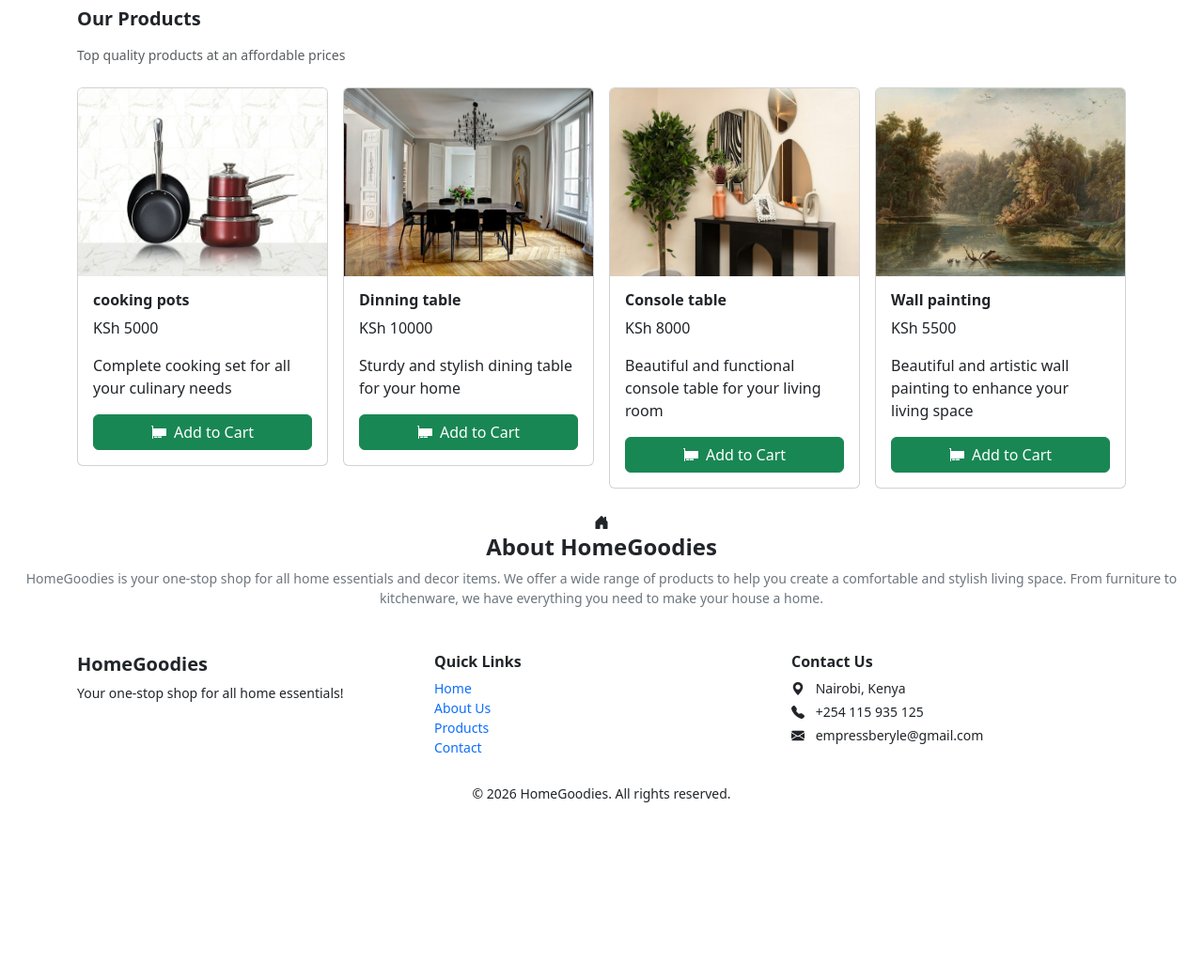
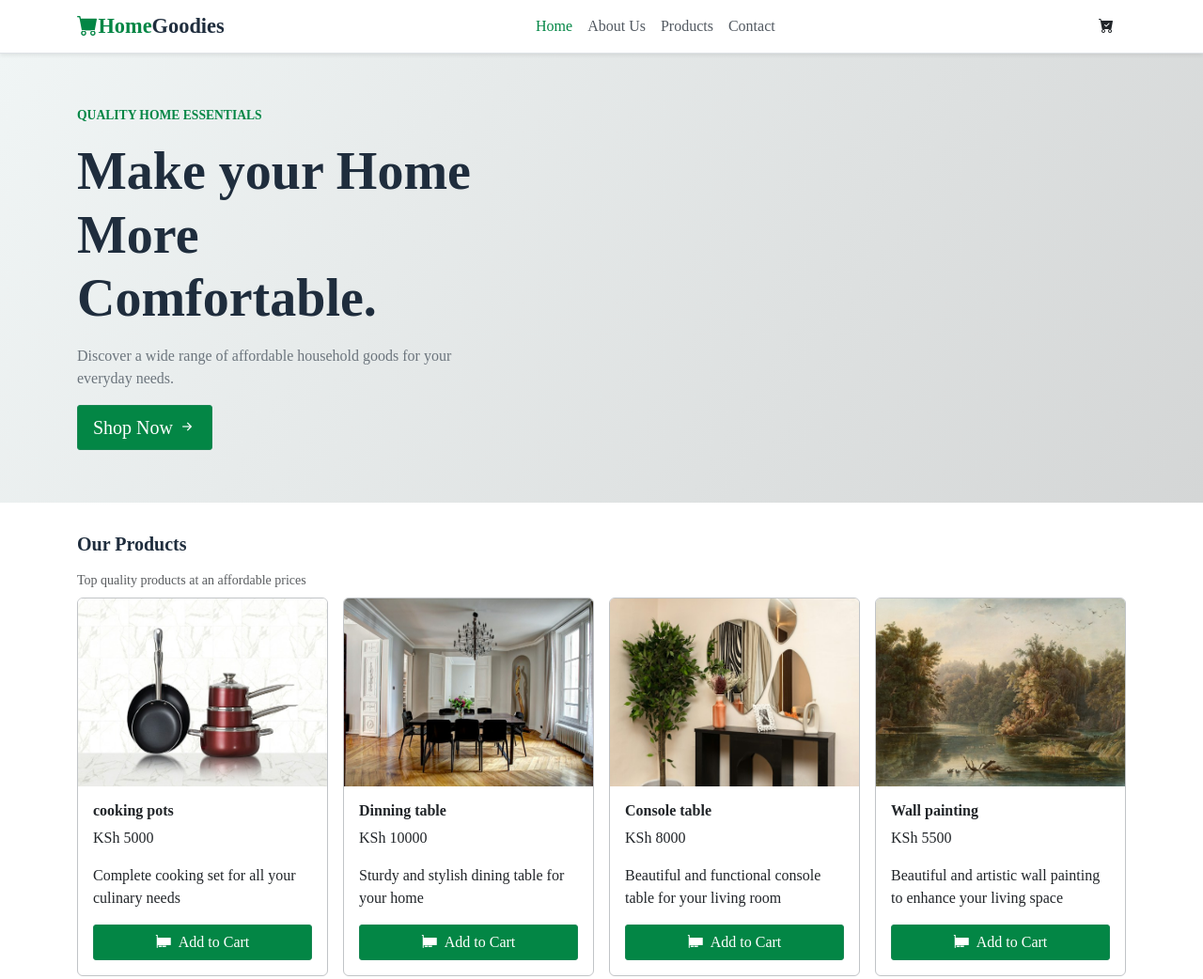
Before and after one commit to beryleodewo77-hub/html_basics, a plain HTML site: page complete.html in a window 1280 px wide. Shown: the top 1042 px of the page at 94% size. Before the commit the page ends 859 px from the top, so only its background shows below. Drawn offline with nearby package versions, Linux system fonts and the light colour scheme.

Commit message:
added css

```diff
--- a/complete.html
+++ b/complete.html
@@ -9,21 +9,71 @@
     <link rel="stylesheet" href="https://cdnjs.cloudflare.com/ajax/libs/bootstrap-icons/1.13.1/font/bootstrap-icons.css"
         integrity="sha512-vWHsp0PuTxwRMLtGTnbS7PDNtI7yFmmiFq24hjcqpup/KK7ixxWdXwRmerG9gu7peaSRIVxpFcfBSVrGzWcF4w=="
         crossorigin="anonymous" referrerpolicy="no-referrer">
+    <link rel="stylesheet" href="css/complete.css">
 </head>
 
 <body>
+    <!-- Nav bar  shadow sm means small shadow -->
+    <nav class="navbar navbar-expand-sm bg-white sticky-top border-bottom shadow-sm">
+        <div class="container">
+            <a class="brand " href="#"> <i class="  brand bi bi-cart-fill"></i>Home<span
+                    id="dark-title">Goodies</span></a>
+            <button class="navbar-toggler" type="button" data-bs-toggle="collapse" data-bs-target="#collapsibleNavbar">
+                <span class="navbar-toggler-icon"></span>
+            </button>
+            <div class="collapse navbar-collapse" id="collapsibleNavbar">
+                <ul class="navbar-nav mx-auto">
+                    <li class="nav-item">
+                        <a class="nav-link active" href="#">Home</a>
+                    </li>
+                    <li class="nav-item">
+                        <a class="nav-link" href="#">About Us</a>
+                    </li>
+                    <li class="nav-item">
+                        <a class="nav-link" href="#">Products</a>
+                    </li>
+
+                    <li class="nav-item">
+                        <a class="nav-link" href="#">Contact</a>
+                    </li>
+                </ul>
+                <a href="#" class="btn">
+                    <i class="bi bi-cart-check-fill"></i>
+                </a>
+            </div>
+        </div>
+    </nav>
+
+    <!-- Header Section -->
+
+    <header class="hero">
+        <div class="container">
+            <div class="row align-items-center">
+                <div class="col-md-5">
+                    <p class="text-uppercase fw-bold top-title">Quality Home Essentials</p>
+                    <p class="display-4 fw-bold">Make your Home More Comfortable.</p>
+                    <p class="text-secondary">Discover a wide range of affordable household goods for your everyday
+                        needs. </p>
+                    <a href="#" class="btn btn-success btn-lg">Shop Now <i class="bi bi-arrow-right-short"></i></a>
+                </div>
+            </div>
+        </div>
+
+
+    </header>
+
 
     <!-- MAIN SECTION -->
     <main>
-        <section class="products-section">
+        <section class="products-section py-4">
             <div class="container">
-                <div class="section-heading mb-4 ">
+                <div class="section-heading mb-2 ">
                     <h2 class="h5 fw-bold py-2">Our Products</h2>
                     <p class=" small  text-muted">Top quality products at an affordable prices</p>
 
                 </div>
                 <div class="row g-3">
-                    <div class="col-md-3">
+                    <div class=" col-sm-6 col-md-3">
                         <div class="card">
                             <img src="images/responsive/cooker-king-ZhmrM74A2mw-unsplash.jpg" alt="" height="200"
                                 width="400" class="card-img-top">
@@ -37,7 +87,7 @@
                         </div>
                     </div>
 
-                    <div class="col-md-3">
+                    <div class=" col-sm-6 col-md-3">
                         <div class="card">
                             <img src="images/responsive/yann-maignan-x3BCSWCAtrY-unsplash.jpg" alt="" height="200"
                                 width="400" class="card-img-top">
@@ -52,7 +102,7 @@
                         </div>
                     </div>
 
-                    <div class="col-md-3">
+                    <div class=" col-sm-6 col-md-3">
                         <div class="card">
                             <img src="images/responsive/mcfollis-ZrgYWw93oHU-unsplash.jpg" alt="" height="200"
                                 width="400" class="card-img-top">
@@ -65,7 +115,7 @@
                             </div>
                         </div>
                     </div>
-                    <div class="col-md-3">
+                    <div class=" col-sm-6 col-md-3">
                         <div class="card">
                             <img src="images/responsive/the-new-york-public-library-B7Ky4-dG-VQ-unsplash.jpg" alt=""
                                 height="200" width="400" class="card-img-top">
@@ -115,10 +165,10 @@
                     <!-- how to make phone numbers clickable and email addresses clickable -->
                     <p class="small mb-1"><i class="bi bi-geo-alt-fill me-2"></i> Nairobi, Kenya</p>
                     <p class="small mb-1"><i class="bi bi-telephone-fill me-2"></i> <a href="tel:+254 115 935 125"
-                            class="text-decoration-none text-dark">+254 115 935 125</a></p>
+                            class="text-decoration-none ">+254 115 935 125</a></p>
                     <p class="small mb-1"><i class="bi bi-envelope-fill me-2"></i> <a
                             href="mailto:empressberyle@gmail.com"
-                            class="text-decoration-none text-dark">empressberyle@gmail.com</a></p>
+                            class="text-decoration-none ">empressberyle@gmail.com</a></p>
                 </div>
             </div>
         </div>
--- /dev/null
+++ b/css/complete.css
@@ -0,0 +1,108 @@
+@import url('https://fonts.googleapis.com/css2?family=Cormorant+Garamond:ital,wght@0,300..700;1,300..700&display=swap');
+
+
+:root {
+    --brand-green: #038645;
+    --brand-dark: #1f2d3d;
+    --soft-bg: #f4f8f7;
+
+}
+
+body {
+        color: var(--brand-dark);
+    font-family: '"Cormorant Garamond",serif';
+
+}
+
+.brand {
+    color: var(--brand-green);
+    font-size: 1.4rem;
+    text-decoration: none;
+    font-weight: bold;
+}
+
+#dark-title {
+    color: var(--brand-dark);
+}
+
+.brand:hover {
+    color: #0c2e1e;
+}
+
+.nav-link {
+    color: #525961;
+}
+
+.nav-link:hover,
+.nav-link.active {
+    color: var(--brand-green) !important;
+}
+
+.btn-success {
+    background-color: var(--brand-green) !important;
+    border-radius: 3px;
+    transition: background-color 2s;
+}
+
+.btn-success:hover {
+    background-color: #176e33 !important;
+}
+
+.hero {
+    padding: 3.5rem;
+    background: linear-gradient(120deg, #f0f5f5, #d4d6d6);
+}
+
+.top-title {
+    color: var(--brand-green);
+    font-size: 0.85rem;
+    font-weight: 700;
+}
+
+.hero h1 {
+    line-height: 0.08;
+}
+
+.section-heading p {
+    margin-bottom: 0.2rem;
+}
+
+.card {
+    border-color: #c1c4c7;
+    transition: transform 0.2s ease, box-shadow 0.2s ease;
+}
+
+.card:hover {
+    transform: translateY(-3px);
+    box-shadow: 7px -20px 30px 3px rgba(0, 0, 0, 0.31);
+    border-radius: 20px;
+}
+.about-section{
+    background-color: var(--soft-bg);
+}
+.about-section i{
+    color: var(--brand-green);
+    font-size: 2rem;
+}
+/* TODO center it */
+.about-section p{
+    max-width: 800px;
+    margin:auto
+
+}
+.footer{
+    background-color: #555a61;
+    color: white;
+}
+.footer a{
+    color: white;
+    text-decoration: none;
+}
+
+.footer a:hover{
+    color:aqua;
+    text-decoration: underline;
+}
+.copyright{
+    background-color:#404142 ;
+}
```
